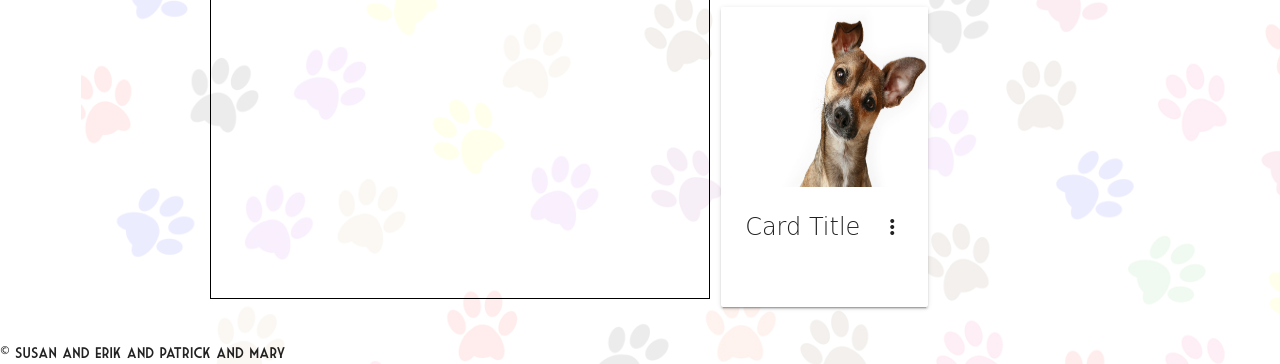
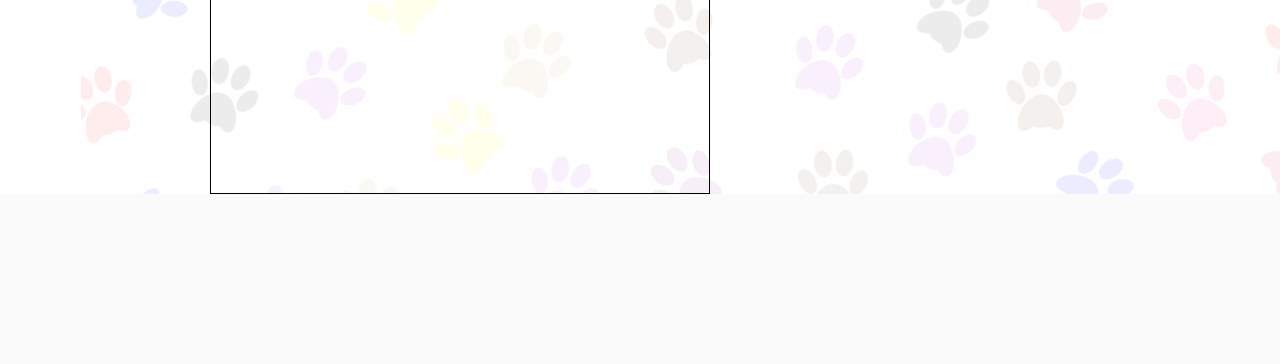
Before and after one commit to PatreekH/GroupProject1, a PHP site: page /dogpage.html in a window 1280 px wide. Shown: the part 684-1048 px from the top of the page. After the commit the page ends 878 px from the top, so only its background shows below. Run offline with PHP 8.4, Linux system fonts and the light colour scheme; some libraries are stand-ins or nearby versions; some web fonts are replaced.

Commit message:
Add files via upload

```diff
--- a/WikiRescue_Main/assets/style.css
+++ b/WikiRescue_Main/assets/style.css
@@ -1,5 +1,6 @@
 body {
-	font-family: 'Work Sans', sans-serif;
+	margin: 0;
+	padding: 0;
 	background-image: url(transparent_prints.png);
 }
 
@@ -31,6 +32,16 @@ footer {
 	float: left;
 }
 
+.banner{
+	background-color: white;
+}
+
+.petfinder_info {
+	float: left;
+	width: 32%;
+	margin-right: 1%;
+}
+
 #wikimap{
 }
 
@@ -48,6 +59,8 @@ footer {
 	margin-top: 1%;
 }
 
+
+
 #searchbar{
 	height: 150px;
 }
--- a/WikiRescue_Main/dogpage.html
+++ b/WikiRescue_Main/dogpage.html
@@ -22,15 +22,8 @@
 
 <datalist id="autofill"></datalist>
 
-<div class="row">
-	<div class="col s3 welcome">
-		Welcome Becky!
-	</div>
-	<div class="col s2 offset-s6">
-		<a href="#">My Account</a>
-	</div>
-</div>
-<div class="card-panel purple lighten-5 z-depth-3">
+
+<div class="banner purple lighten-5">
 <div class="row">
 	<span class="col s2 m1">
 		<img src="assets/cat_paw.png" height="50px" width="50px">
@@ -87,32 +80,11 @@
 
 <div class="container" id="pets">
 
-<div class="row petfinder_info">
-		<!-- use a ".card-image" or ".card-reveal"/span .card-title card for these photo/text/links -->
-		<!-- animal adoption info here -->
-	<div class="col sm12 m3">
-			<div class="card small">
-    			<div class="card-image waves-effect waves-block waves-light">
-      				<img class="activator" src="assets/small-dog-stock.jpg" alt="shaggy dog on sofa" height="200" width="200">
-    			</div>
-
-    			<div class="card-content">
-      				<span class="card-title activator grey-text text-darken-4 title">Card Title<i class="material-icons right">more_vert</i></span>
-    			</div>
-
-    			<div class="card-reveal">
-      				<span class="card-title grey-text text-darken-4 title">Card Title<i class="material-icons right">close</i></span>
-      				<p>Here is some more information about this product that is only revealed once clicked on.</p>
-      				<p><a href="#">This is a link</a></p>
-    			</div>
-    		</div>
-  		</div>
-	</div>
 </div>
 
 
 
-<footer> &#169 susan and erik and patrick and mary</footer>
+
 
 
 
--- a/WikiRescue_Main/trialcodes/pets.js
+++ b/WikiRescue_Main/trialcodes/pets.js
@@ -1,102 +1,3 @@
-
- /*var imageCardCreator = function() {
-	//div that contains the whole card, we may want to addClass for row/col for spacing purposes
-	var pet = $("<div>");
-	$(pet).addClass("card small active" );
-	$(pet).attr("style", "overflow: hidden;")
-	//image card
-	var card= $("<div>").addClass("card-image waves-effect waves-block waves-light");
-	//insert image source into line 26 *************************
-	var imageTag = $("<img>").addClass("activator");
-	$(imageTag).attr("src", petPic);
-	$(imageTag).attr("height", "200");
-	$(imageTag).attr("width", "200");
-	$(card).append(imageTag);
-	$(pet).append(card);
-
-	//title and link portion of card
-	var content = $("<div>").addClass("card-content");
-	//add var for pet name here ************************************************************
-	var petName = $("<span>").addClass("card-title activator grey-text text-darken-4 title");
-	$(petName).html(animalAlias);
-	//more info icon -- which will only work if you have the materialize icon css link in your page
-	var moreInfo  = $("<i>").addClass("material-icons right");
-	$(moreInfo).html("more_vert");
-	var p = $("<p>");
-	//add var for pet link here ************
-	var petLink = $("<a>");
-
-	$(petLink).attr("href", petWebPage);
-	//need to add var/content to create this text###########
-	$(petLink).text("awesome.com");
-
-	//adds icon to span containing name
-	$(petName).append(moreInfo);
-	//adds link to p tag
-	$(p).append(petLink);
-	//adds to the content card
-	$(content).append(petName);
-	$(content).append(p);
-	$(pet).append(content);
-
-	//'reveal' portion of the card
-	var reveal = $("<div>").addClass("card-reveal");
-	var revealTitle = $("<span>").addClass("card-title grey-text text-darken-4 title");
-	$(revealTitle).html(animalAlias);
-	var closeInfo = $("<i>").addClass("material-icons right title");
-	//close is inside the i tag
-	$(closeInfo).html("close");
-	//add pet info paragraph here *****************
-	var petInfo = $("<p>");
-	$(petInfo).html(petBio);
-
-
-	//adds icon to pet name span
-	$(closeInfo).append(petInfo);
-	//
-	$(revealTitle).append(closeInfo);
-	$(reveal).append(revealTitle);
-
-	$(pet).append(reveal);
-	console.log("I work");
-
-	//add animal div here
-	$(".ANIMAL_DIV").append(pet);
-
-
-};
-
-
-var animals = [
-	{
-		petName: "beau",
-		petInfo: "awesomeest dog stuff",
-		petLink: "awesome.com",
-		image: "assets/small-dot-stock.jpg"
-	},
-	{
-		petName: "olive",
-		petInfo: "might be deaf",
-		petLink: "boston.com",
-		image: "assets/small-dot-stock.jpg"
-	}
-
-];
-
-for(var i = 0; i < animals.length; i++) {
-	var animalAlias = animals[i].petName;
-	var petBio = animals[i].petInfo;
-	var petWebPage = animals[i].petLink;
-	var petPic = animals[i].image;
-
-	imageCardCreator(animalAlias, petBio, petWebPage, petPic);
-	console.log(i);
-
-}*/
-
-
-
-
 
 var laty = 40.9097802;
 var long = -100.1617613;
@@ -261,7 +162,7 @@ $("#submitName").on("click", function(){
         }
     })
 
-        $.getJSON('http://api.petfinder.com/pet.find?format=json&key=542589b85677d309b9e508711958b27a&breed=' + breedType + '&location=' + zip + '&count=10&output=full&callback=?'
+        $.getJSON('http://api.petfinder.com/pet.find?format=json&key=542589b85677d309b9e508711958b27a&breed=' + breedType + '&location=' + zip + '&count=12&output=full&callback=?'
             ).done(function(petData) {
 
             console.log('Pet Data retrieved!')
@@ -269,24 +170,27 @@ $("#submitName").on("click", function(){
 
             for (var i = 0; i < petData.petfinder.pets.pet.length; i++){
 
-                var animalImg = $("<img>");
-                animalImg.attr({
-                    src: petData.petfinder.pets.pet[i].media.photos.photo[0].$t,
-                    height: '200px',
-                    width: '200px'
-                });
+                //var animalPic = petData.petfinder.pets.pet[i].media.photos.photo[0].$t
 
-                console.log(animalImg);
+                //var animalImg = $("<img class='petPic'>");
+                //animalImg.attr({
+                   // src: animalPic,
+                   // height: '200px',
+                  //  width: '200px'
+                //});
+
+                //console.log(animalImg);
 
                 var petCard = $(
+                "<div class='petfinder_info'>" +
+                "<div class='col sm12 m3'>" +
                     "<div class='card small'>" +
                         "<div class='card-image waves-effect waves-block waves-light'>" +
-                            animalImg +
+                            "<img src='" + petData.petfinder.pets.pet[i].media.photos.photo[2].$t + "' style='width:200; height:200px;'>" +
                         "</div>" +
                         "<div class='card-content'>" +
                             "<span class='card-title activator grey-text text-darken-4 title'>" +
                                 petData.petfinder.pets.pet[i].name.$t +
-                            "<i class='material-icons right'>more_vert</i></span>" +
                         "</div>" +
                         "<div class='card-reveal'>" +
                             "<span class='card-title grey-text text-darken-4 title'>" +
@@ -294,7 +198,9 @@ $("#submitName").on("click", function(){
                             "<i class='material-icons right'>close</i></span>" +
                             "<p>Here is some more information about this product that is only revealed once clicked on.</p>" +
                         "</div>" +
-                    "</div>"
+                    "</div>" +
+                "</div>" +
+                "</div>"
                     );
 
 
```
